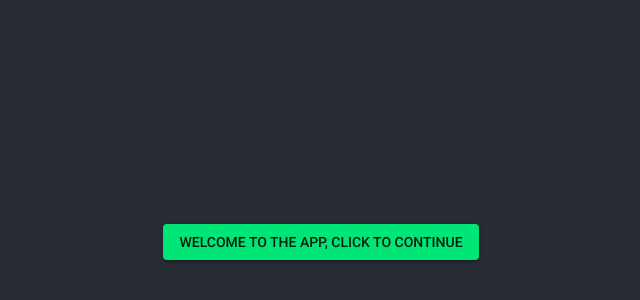
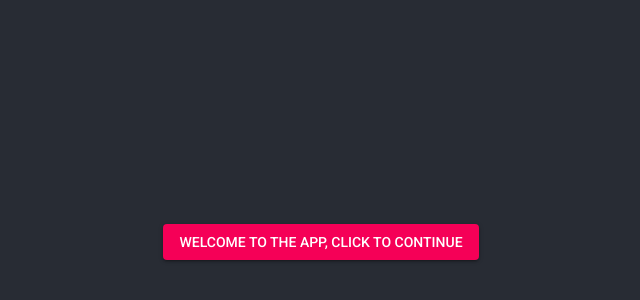
Before and after one commit to dhowe/spectre, a React (Create React App) app in the folder web-client/: page / in a window 1280 px wide. Shown: the part 158-458 px from the top of the page, without its empty margins (319-959 px from the left). Built offline with nearby package versions, Linux system fonts and the light colour scheme.

Commit message:
Add placeholder beginner page and Touch to Continue Page

```diff
--- a/web-client/package.json
+++ b/web-client/package.json
@@ -4,8 +4,11 @@
   "private": true,
   "dependencies": {
     "@material-ui/core": "^3.9.3",
+    "@material-ui/icons": "^3.0.2",
     "eslint-config-airbnb": "^17.1.0",
     "eslint-plugin-react": "^7.12.4",
+    "material-ui-icons": "^1.0.0-beta.36",
+    "prop-types": "^15.7.2",
     "react": "^16.8.6",
     "react-dom": "^16.8.6",
     "react-router-dom": "^5.0.0",
--- a/web-client/src/App.jsx
+++ b/web-client/src/App.jsx
@@ -1,15 +1,14 @@
 import React from 'react';
-import Button from '@material-ui/core/Button';
 import { MuiThemeProvider, createMuiTheme } from '@material-ui/core/styles';
-import purple from '@material-ui/core/colors/purple';
-import green from '@material-ui/core/colors/green';
+import blue from '@material-ui/core/colors/blue';
 import './App.css';
-import { Link, BrowserRouter as Router } from 'react-router-dom'
+import { Route, BrowserRouter as Router } from 'react-router-dom';
+import TouchToBegin from './Components/TouchToBegin/TouchToBegin';
+import Placeholder from './Page/Placeholder/Placeholder';
 
 const theme = createMuiTheme({
   palette: {
-    primary: purple,
-    secondary: green,
+    primary: blue,
   },
   status: {
     danger: 'orange',
@@ -24,10 +23,8 @@ function App() {
           <link rel="stylesheet" href="https://fonts.googleapis.com/css?family=Roboto:300,400,500" />
           <link rel="stylesheet" href="https://fonts.googleapis.com/icon?family=Material+Icons" />
           <Router>
-            {/* <Route exact path="/new-path" component={NewComponent} /> */}
-            <Button variant="contained" color="secondary" component={Link} to="/new-component">
-              Welcome to the App, click to continue
-            </Button>
+            <Route exact path="/" component={Placeholder} />
+            <Route exact path="/touch-to-begin" component={TouchToBegin} />
           </Router>
         </header>
       </div>
--- /dev/null
+++ b/web-client/src/Components/TouchToBegin/TouchToBegin.jsx
@@ -0,0 +1,44 @@
+import React from 'react';
+import PropTypes from 'prop-types';
+import { withStyles } from '@material-ui/core/styles';
+import AppBar from '@material-ui/core/AppBar';
+import Toolbar from '@material-ui/core/Toolbar';
+import Typography from '@material-ui/core/Typography';
+import { Link } from 'react-router-dom';
+
+const styles = {
+    root: {
+        flexGrow: 1,
+        width: "100%",
+    },
+    grow: {
+        flexGrow: 1,
+    },
+    TouchToBegin_image: {
+        minWidth: "100%",
+    }
+};
+
+function ButtonAppBar(props) {
+    const { classes } = props;
+    return (
+        <div className={classes.root}>
+            <AppBar position="static" >
+                <Toolbar>
+                    <Typography variant="h6" color="inherit" className={classes.grow}>
+                        Spectre
+                    </Typography>
+                </Toolbar>
+            </AppBar>
+            <Link component={Link} to="/touch-to-begin">
+                <img alt="Touch to Continue" className="TouchToBegin_image" src="https://www.atlantisbahamas.com/media/Things%20To%20Do/Water%20Park/Beaches/Hero/Experiences_Beach.jpg"></img>
+            </Link>
+        </div>
+    );
+}
+
+ButtonAppBar.propTypes = {
+    classes: PropTypes.object.isRequired,
+};
+
+export default withStyles(styles)(ButtonAppBar);
--- /dev/null
+++ b/web-client/src/Page/Placeholder/Placeholder.jsx
@@ -0,0 +1,21 @@
+import React from 'react';
+import { withStyles } from '@material-ui/core/styles';
+import Button from '@material-ui/core/Button';
+import { Link } from 'react-router-dom';
+
+const styles = {
+
+};
+
+function Placeholder(props) {
+    const { classes } = props;
+    return (
+        <div className={classes.root}>
+            <Button variant="contained" color="secondary" component={Link} to="/touch-to-begin">
+                Welcome to the App, click to continue
+            </Button>
+        </div>
+    );
+}
+
+export default withStyles(styles)(Placeholder);
```
Also changed, not shown: 2 other files (tests, documents, lock files or other folders).
